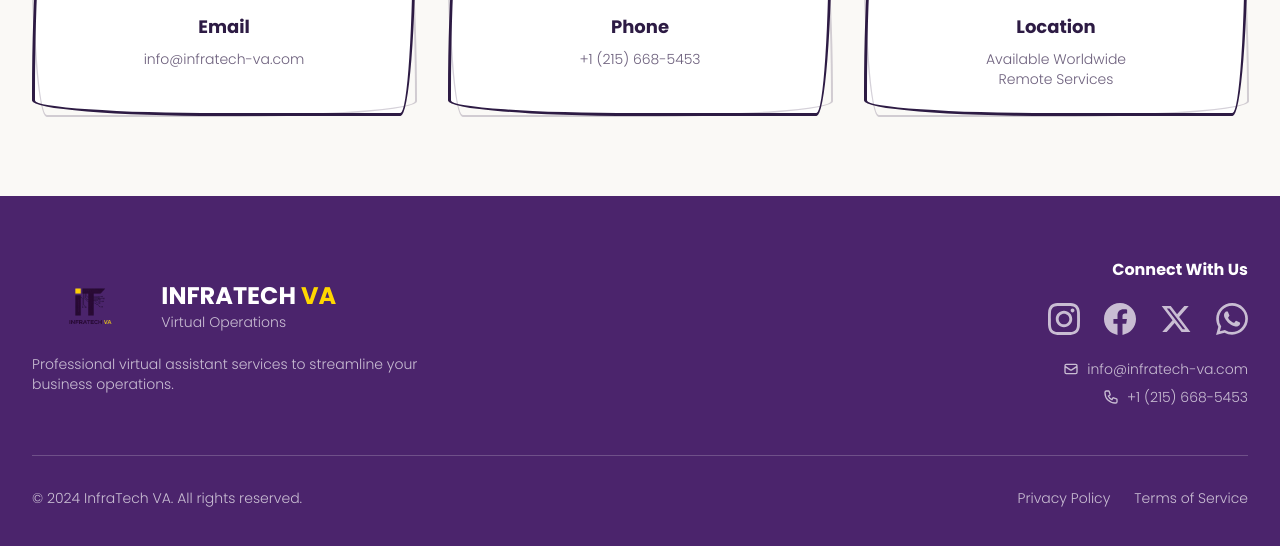
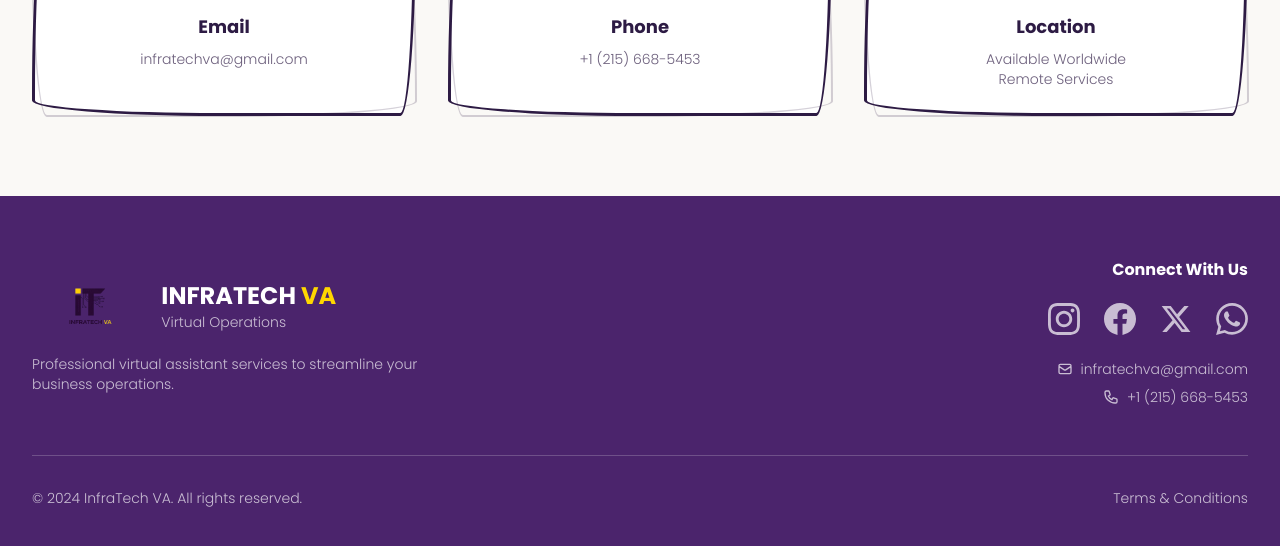
Before and after one commit to Abdul-Samad-Tech/Infratech-VA, a plain HTML site: page index.html in a window 1280 px wide. Shown: the part 9193-9739 px from the top of the page. Drawn offline with Linux system fonts and the light colour scheme.

Commit message:
Update footer: Remove Privacy Policy, add Terms & Conditions link, update email to infratechva@gmail.com

```diff
--- a/index.html
+++ b/index.html
@@ -1300,7 +1300,7 @@
             </div>
             <h3 class="text-lg font-semibold text-[#2D1B44] mb-2">Email</h3>
             <p class="text-[#2D1B44]/70 font-light text-sm">
-              info@infratech-va.com
+              infratechva@gmail.com
             </p>
           </div>
 
@@ -1450,7 +1450,7 @@
                 <svg class="w-4 h-4" fill="none" stroke="currentColor" viewBox="0 0 24 24">
                   <path stroke-linecap="round" stroke-linejoin="round" stroke-width="2" d="M3 8l7.89 5.26a2 2 0 002.22 0L21 8M5 19h14a2 2 0 002-2V7a2 2 0 00-2-2H5a2 2 0 00-2 2v10a2 2 0 002 2z" />
                 </svg>
-                info@infratech-va.com
+                infratechva@gmail.com
               </p>
               <p class="text-white/70 text-sm font-light flex items-center justify-center lg:justify-end gap-2">
                 <svg class="w-4 h-4" fill="none" stroke="currentColor" viewBox="0 0 24 24">
@@ -1470,14 +1470,9 @@
             </p>
             <div class="flex space-x-6">
               <a
-                href="#"
+                href="terms.html"
                 class="text-white/70 hover:text-white text-sm font-light transition-colors"
-                >Privacy Policy</a
-              >
-              <a
-                href="#"
-                class="text-white/70 hover:text-white text-sm font-light transition-colors"
-                >Terms of Service</a
+                >Terms & Conditions</a
               >
             </div>
           </div>
```
